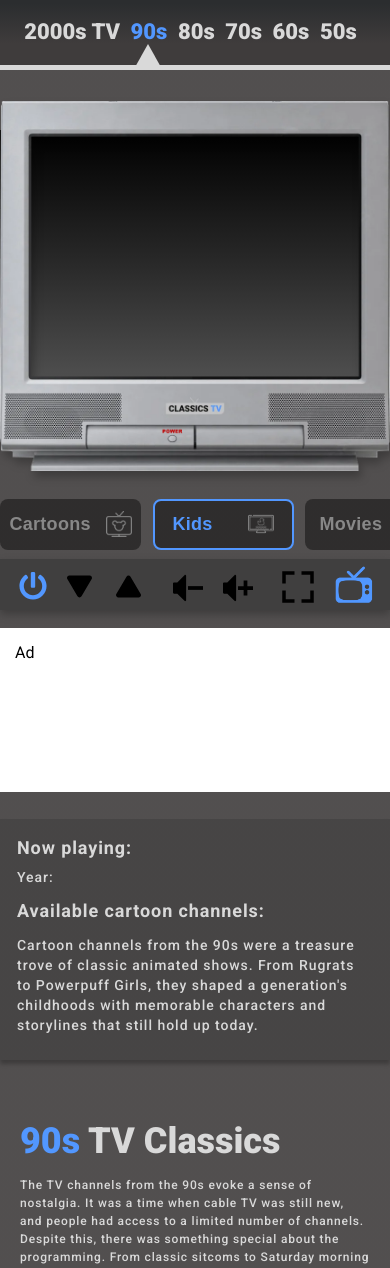
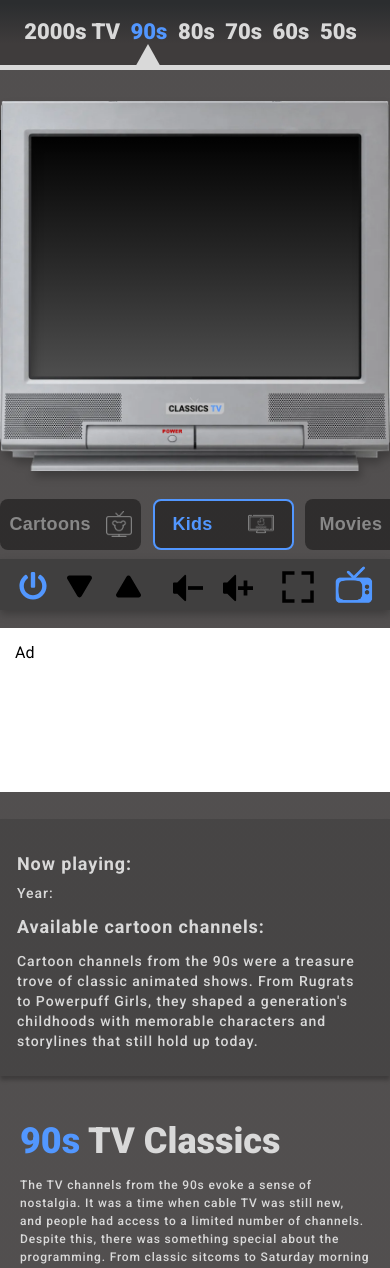
Before and after one commit to Classicstvs/the-app, a Next.js app: page /90s/kids in a window 390 px wide. Shown: the top 1268 px of the page. Built offline with nearby package versions, Linux system fonts and the light colour scheme.

Commit message:
FIX:CSS responsive 2

```diff
--- a/components/playInfo/PlayInfo.module.css
+++ b/components/playInfo/PlayInfo.module.css
@@ -80,6 +80,7 @@
         position: relative;
         top: -260px;
         border-radius: 0px;
+        padding: 33px 17px 17px 17px;
     }
 
 
```
